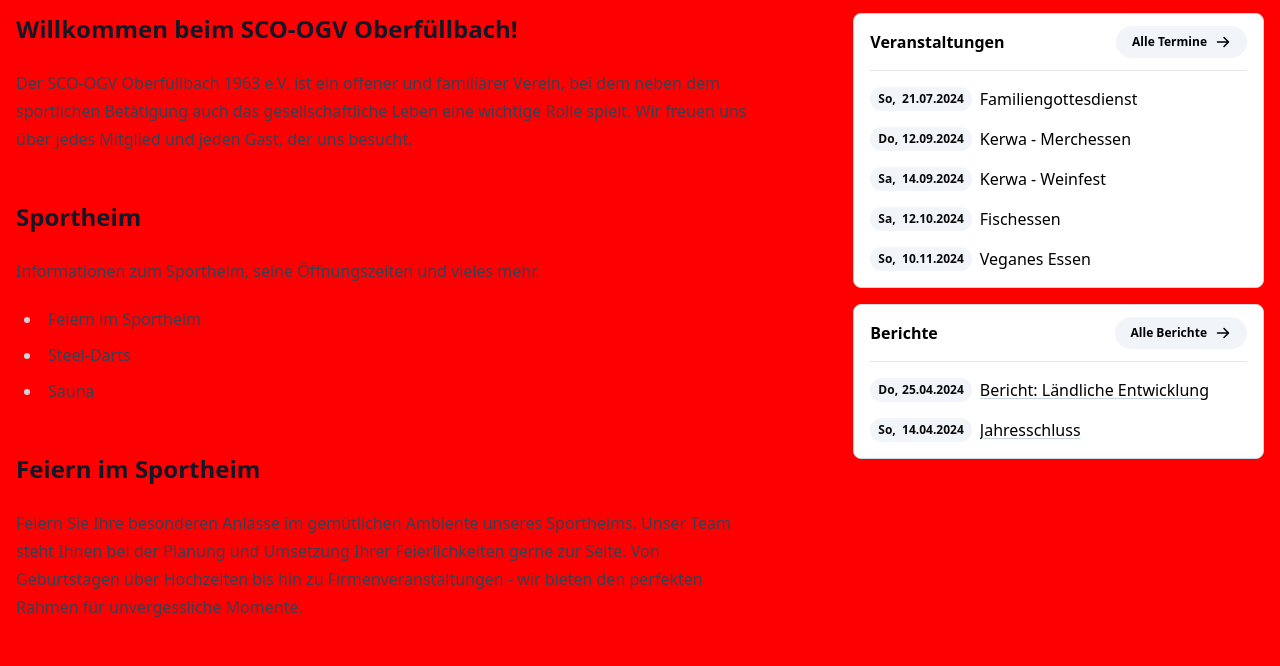
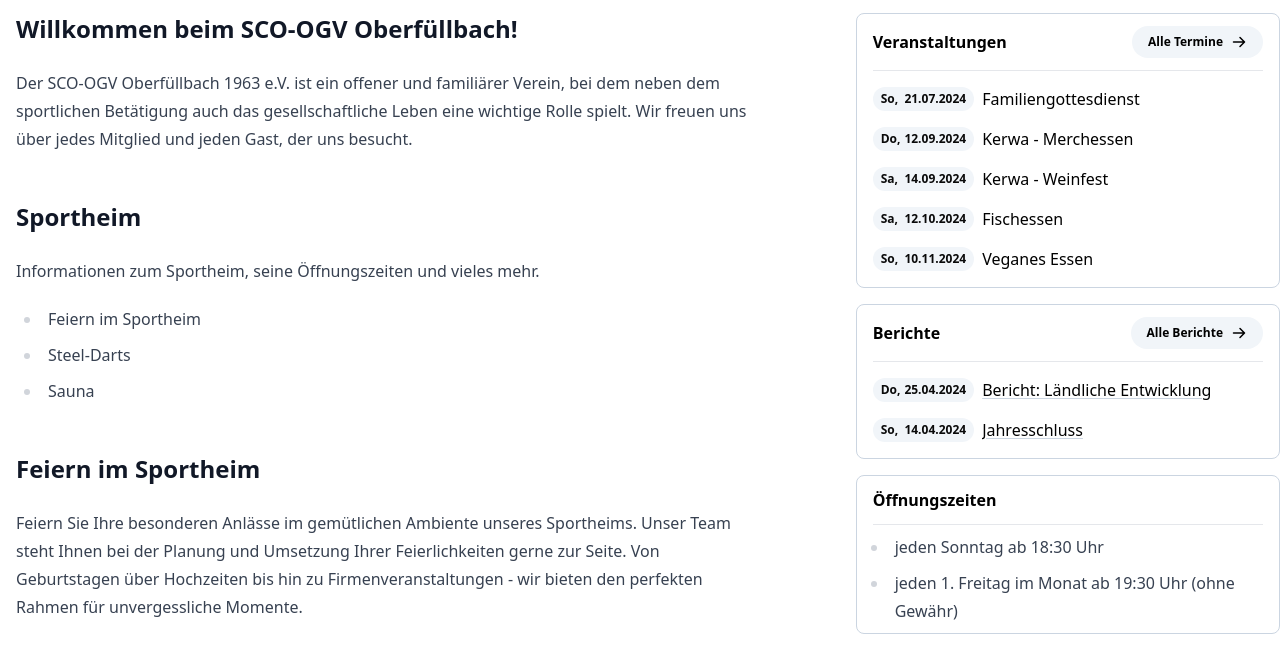
Before and after one commit to ingomc/astro-sco, an Astro site: page / in a window 1280 px wide. Shown: the part 483-1149 px from the top of the page. Built offline with nearby package versions, Linux system fonts and the light colour scheme; Astro itself is replaced by a stand-in of ours.

Commit message:
maken alle seiten gleich

```diff
--- a/src/pages/index.astro
+++ b/src/pages/index.astro
@@ -36,7 +36,6 @@ const shortevents = allshortevents.geplant.filter((ev) => dateInPast(new Date(ev
   <div class="main container grid gap-4 mx-auto p-4 overflow-hidden">
 	<!--  Veranstaltungen -->
 	<aside class="side1">
-		<div class="flex flex-col gap-4">
 		<HpCard>
 			<div class="flex gap-2 justify-between items-center" slot="title">
 				<h2 class="font-bold">Veranstaltungen</h2>
@@ -83,7 +82,6 @@ const shortevents = allshortevents.geplant.filter((ev) => dateInPast(new Date(ev
 				<p class="py-2 overflow-hidden text-ellipsis">Aktuell keine neue Veranstaltung geplant</p>
 			)}
 		</HpCard>
-		</div>
 	</aside>
 	<!-- /  Veranstaltungen -->
 	<main class="content prose pb-4">
@@ -148,6 +146,24 @@ const shortevents = allshortevents.geplant.filter((ev) => dateInPast(new Date(ev
 		</HpCard>
 	</aside>
 	<!-- / Berichte  -->
+
+	 <!-- Öffnungszeiten  -->
+	<aside class="side3">
+		<HpCard>
+			<div class="flex gap-2 justify-between items-center" slot="title">
+			<h2 class="font-bold">Öffnungszeiten</h2>
+			</div>
+			<ul class="prose list-disc pl-4 list-outside">
+				<li class="">
+					jeden Sonntag ab 18:30 Uhr
+				</li>
+				<li class="">
+					jeden 1. Freitag im Monat ab 19:30 Uhr (ohne Gewähr)
+				</li>
+			</ul>
+		</HpCard>
+	</aside>
+	<!-- / Öffnungszeiten  -->
   </div>
 </App>
 
@@ -156,10 +172,6 @@ const shortevents = allshortevents.geplant.filter((ev) => dateInPast(new Date(ev
 		display: inline-block;
 		width: 3ch;
 	}
-	.main {
-		background-color: red;
-	}
-
 	@media (max-width:767px) {
 		.main {
 			grid-area: main;
@@ -172,18 +184,28 @@ const shortevents = allshortevents.geplant.filter((ev) => dateInPast(new Date(ev
 			grid-area: main;
 			grid-template-areas:
 			  "content side1"
-			  "content side2";
-			grid-template-columns: 5fr 3fr;
-			grid-template-rows: auto 1fr;
+			  "content side2"
+			  "content side3";
+			grid-template-columns: 60% 40%;
+			grid-template-rows: auto auto 1fr;
 		}
 		.content {
 			grid-area: content;
+		}
+		.side1 {
+			grid-area: side1;
+		}
+		.side2 {
+			grid-area: side2;
+		}
+		.side3 {
+			grid-area: side3;
 		}
 	}
 
 	@media (min-width: 1280px) {
 		.main {
-grid-template-columns: 6fr 3fr;
+			grid-template-columns: 66% 34%;
 		}
 	}
 </style>
--- a/src/pages/sportheim/index.astro
+++ b/src/pages/sportheim/index.astro
@@ -42,44 +42,40 @@ const description = "Überblick über Aktivitäten in und um unser Sportheim in
 
 <style>
 
+	@media (max-width:767px) {
 		.main {
 			grid-area: main;
+			display: flex;
+			flex-direction: column;
 		}
-  @media (max-width: 767px) {
+	}
+	@media (min-width: 768px) {
 		.main {
+			grid-area: main;
 			grid-template-areas:
-        "news"
-        "content"
-        "sidebar";
-      grid-template-columns: 1fr;
-      grid-template-rows: 2fr;
+			  "content side1"
+			  "content side2"
+			  "content side3";
+			grid-template-columns: 60% 40%;
+			grid-template-rows: auto auto 1fr;
 		}
 		.content {
 			grid-area: content;
 		}
-    aside {
-      grid-area: sidebar;
+		.side1 {
+			grid-area: side1;
 		}
-    aside.news {
-      grid-area: news;
+		.side2 {
+			grid-area: side2;
+		}
+		.side3 {
+			grid-area: side3;
 		}
 	}
-  @media (min-width: 768px) {
-    .main {
-      grid-template-areas: "content content sidebar";
-      grid-template-columns: 2fr 2fr 3fr;
-      grid-template-rows: 1fr;
-    }
-    .content {
-      grid-area: content;
-    }
-    aside {
-      grid-area: sidebar;
-    }
-  }
+
 	@media (min-width: 1280px) {
 		.main {
-      grid-template-columns: 1fr 1fr 1fr;
+			grid-template-columns: 66% 34%;
 		}
 	}
 </style>
--- a/src/pages/veranstaltungen/index.astro
+++ b/src/pages/veranstaltungen/index.astro
@@ -32,7 +32,8 @@ const description =
 <App title={title} description={description}>
   <HpStage image="/src/media/buehne-events.jpg" title="Veranstaltungen" />
   <div class="main container grid gap-4 mx-auto p-4 overflow-hidden">
-    <aside class="news flex flex-col gap-4">
+    <!-- Regeltermine -->
+    <aside class="sidebar1">
       <HpCard>
         <div class="flex gap-2 justify-between items-center" slot="title">
           <h2 class="font-bold">Regeltermine</h2>
@@ -56,6 +57,11 @@ const description =
           </tr>
         </table>
       </HpCard>
+    </aside>
+    <!-- / Regeltermine -->
+
+    <!-- Vorschau -->
+    <aside class="sidebar2">
       <HpCard>
         <div class="flex gap-2 justify-between items-center" slot="title">
           <h2 class="font-bold">Vorschau</h2>
@@ -80,6 +86,7 @@ const description =
         }
       </HpCard>
     </aside>
+    <!-- / Vorschau -->
     <main class="content">
       <section>
         <EventsSection data={futureEvents} />
@@ -92,6 +99,7 @@ const description =
     </main>
   </div>
 </App>
+
 <style>
   td {
     padding: .5em 0;
@@ -112,44 +120,37 @@ const description =
     @apply container mx-auto;
   }
 
+
+	@media (max-width:767px) {
 		.main {
 			grid-area: main;
+			display: flex;
+			flex-direction: column;
 		}
-  @media (max-width: 767px) {
+	}
+	@media (min-width: 768px) {
 		.main {
+			grid-area: main;
 			grid-template-areas:
-        "news"
-        "content"
-        "sidebar";
-      grid-template-columns: 1fr;
-      grid-template-rows: 2fr;
+			  "content side1"
+			  "content side2";
+			grid-template-columns: 60% 40%;
+			grid-template-rows: auto 1fr;
 		}
 		.content {
 			grid-area: content;
 		}
-    aside {
-      grid-area: sidebar;
+		.side1 {
+			grid-area: side1;
 		}
-    aside.news {
-      grid-area: news;
+		.side2 {
+			grid-area: side2;
 		}
 	}
-  @media (min-width: 768px) {
-    .main {
-      grid-template-areas: "content content sidebar";
-      grid-template-columns: 2fr 2fr 3fr;
-      grid-template-rows: 1fr;
-    }
-    .content {
-      grid-area: content;
-    }
-    aside {
-      grid-area: sidebar;
-    }
-  }
+
 	@media (min-width: 1280px) {
 		.main {
-      grid-template-columns: 1fr 1fr 1fr;
+			grid-template-columns: 66% 34%;
 		}
 	}
 </style>
```
Lines whose indentation alone changed are shown as unchanged.
